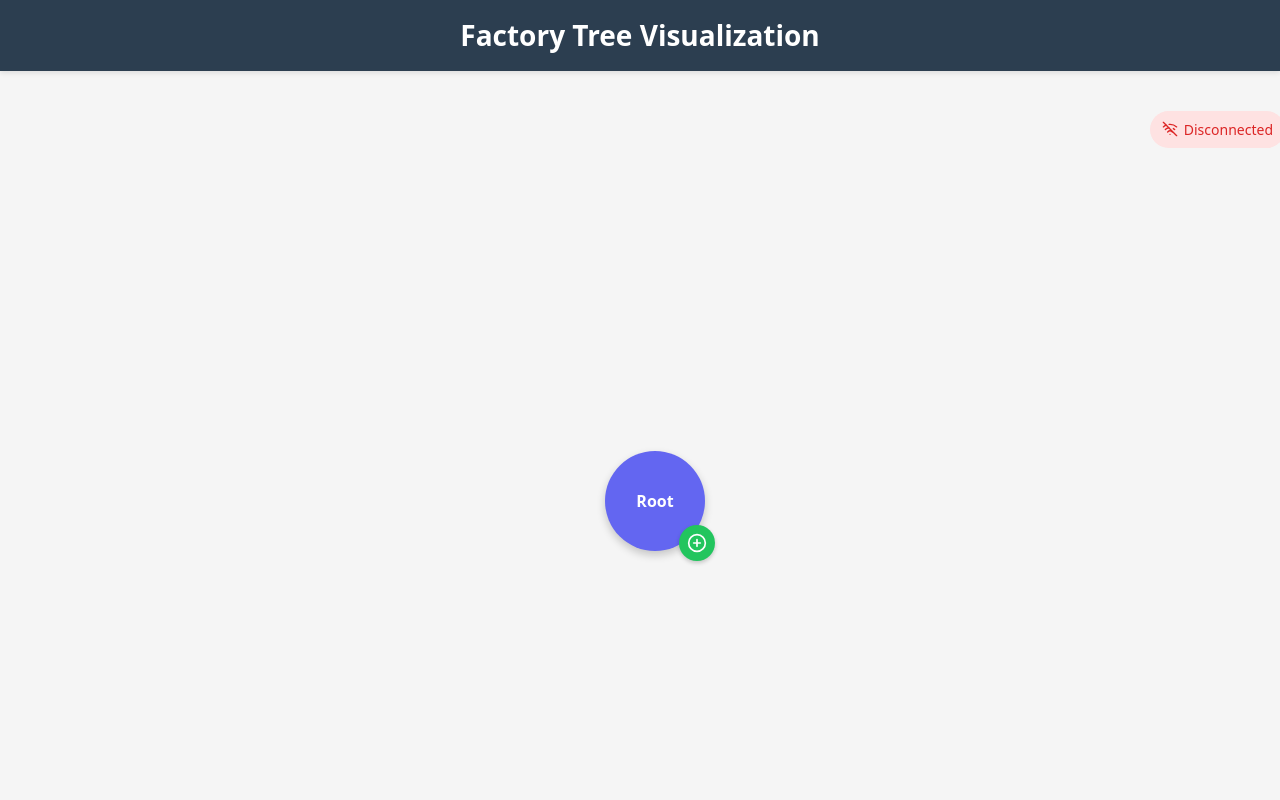
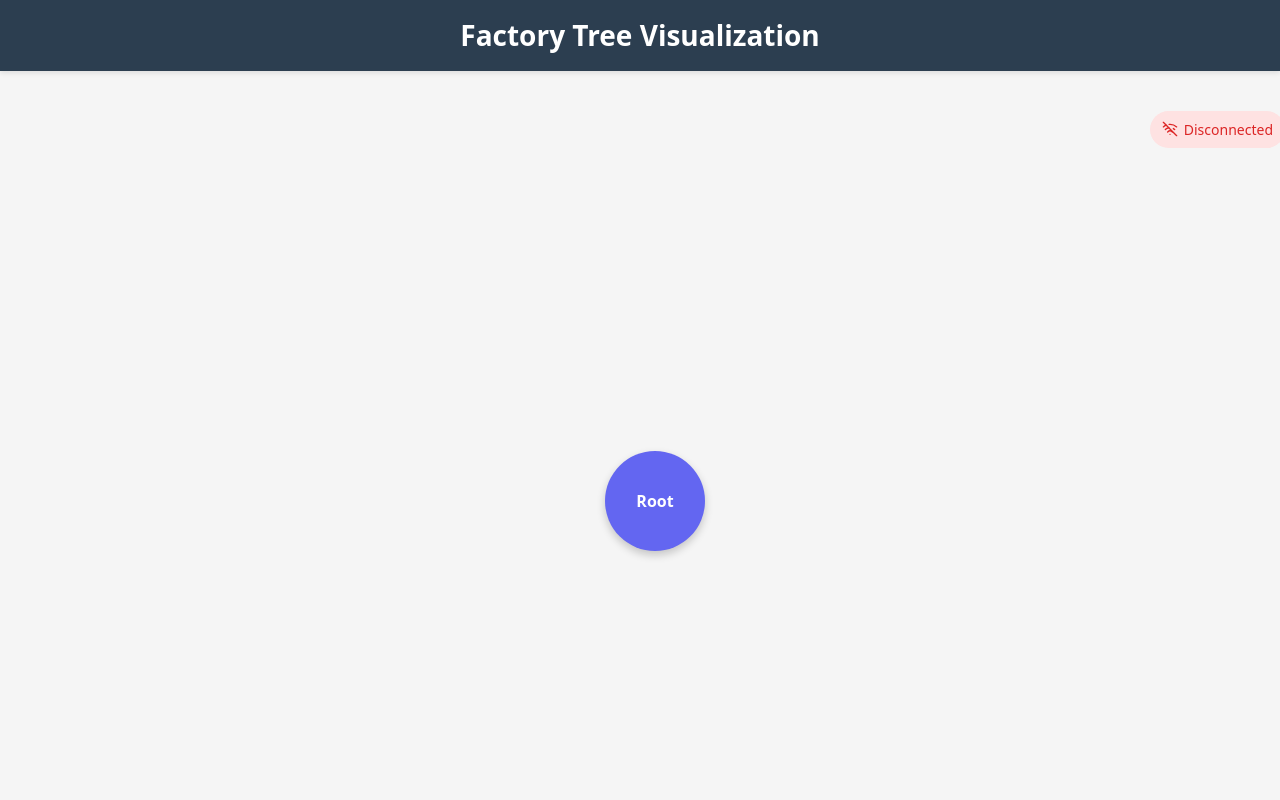
Before and after one commit to kensho-pilkey/TreeView, a React (Vite) app in the folder frontend/: page / in a window 1280 px wide. Shown: the top 800 px of the page. Built offline with nearby package versions, Linux system fonts and the light colour scheme; no server answers.

Commit message:
Make it so that the add factory button appears on hover and disappears otherwise

```diff
--- a/frontend/src/components/TreeView.jsx
+++ b/frontend/src/components/TreeView.jsx
@@ -20,6 +20,7 @@ const TreeView = () => {
 
   const [editingFactory, setEditingFactory] = useState(null);
   const [showFactoryForm, setShowFactoryForm] = useState(false);
+  const [isRootHovered, setIsRootHovered] = useState(false);
 
   const handleAddFactory = () => {
     setEditingFactory(null);
@@ -133,10 +134,14 @@ const TreeView = () => {
 
       <div className={`tree-visualization ${getZoomClass()}`}>
         <div className="root-node-container">
-          <div className="root-node">
+          <div
+            className="root-node"
+            onMouseEnter={() => setIsRootHovered(true)}
+            onMouseLeave={() => setIsRootHovered(false)}
+          >
             <span>Root</span>
             <button
-              className="add-factory-btn"
+              className={`add-factory-btn ${isRootHovered ? 'visible' : ''}`}
               onClick={handleAddFactory}
               title="Add Factory"
             >
--- a/frontend/src/styles/TreeView.css
+++ b/frontend/src/styles/TreeView.css
@@ -62,6 +62,7 @@
   box-shadow: 0 6px 12px rgba(0, 0, 0, 0.3);
 }
 
+/* Add factory button styling */
 .add-factory-btn {
   position: absolute;
   bottom: -10px;
@@ -78,7 +79,19 @@
   cursor: pointer;
   box-shadow: 0 2px 4px rgba(0, 0, 0, 0.2);
   z-index: 20;
-  transition: all 0.2s ease;
+  transition: all 0.3s ease;
+
+  /* Default state - hidden */
+  opacity: 0;
+  transform: scale(0.8);
+  pointer-events: none; /* Prevents clicking when invisible */
+}
+
+/* Visible state when parent is hovered */
+.root-node:hover .add-factory-btn {
+  opacity: 1;
+  transform: scale(1);
+  pointer-events: auto; /* Enables clicking when visible */
 }
 
 .add-factory-btn:hover {
```
